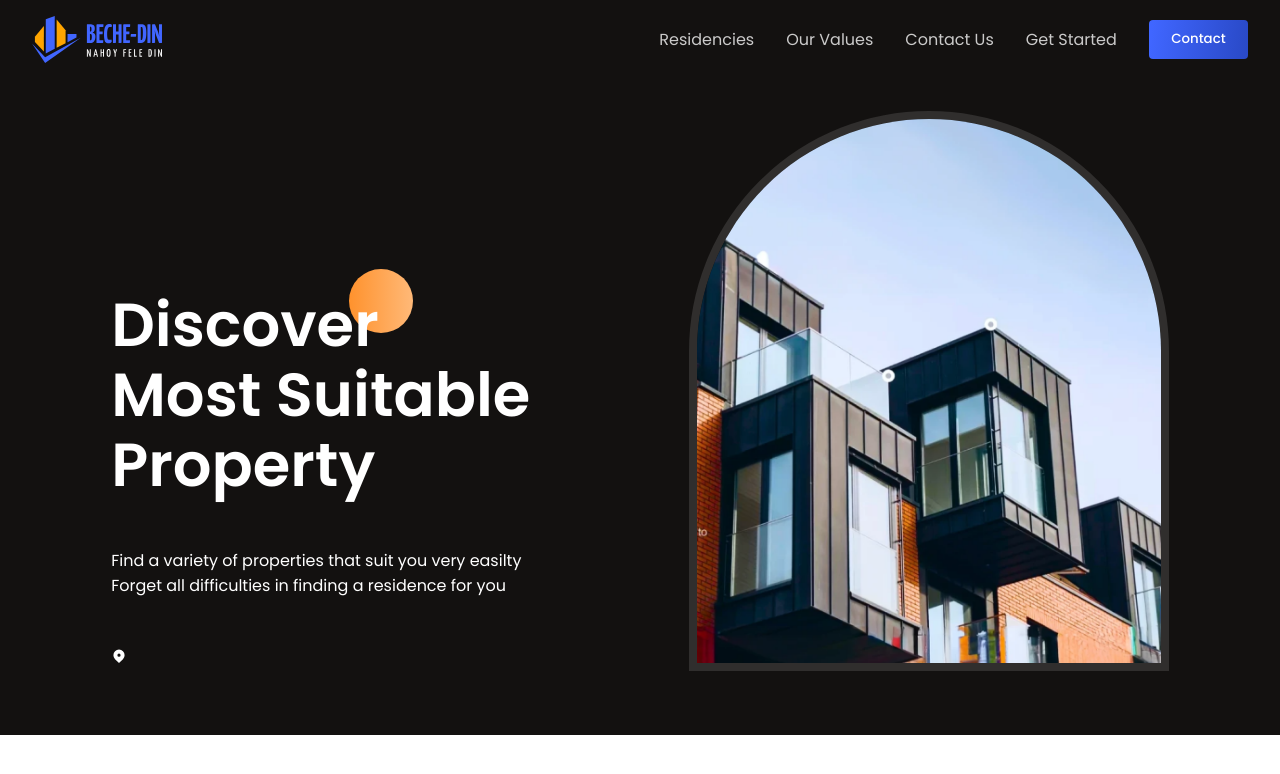
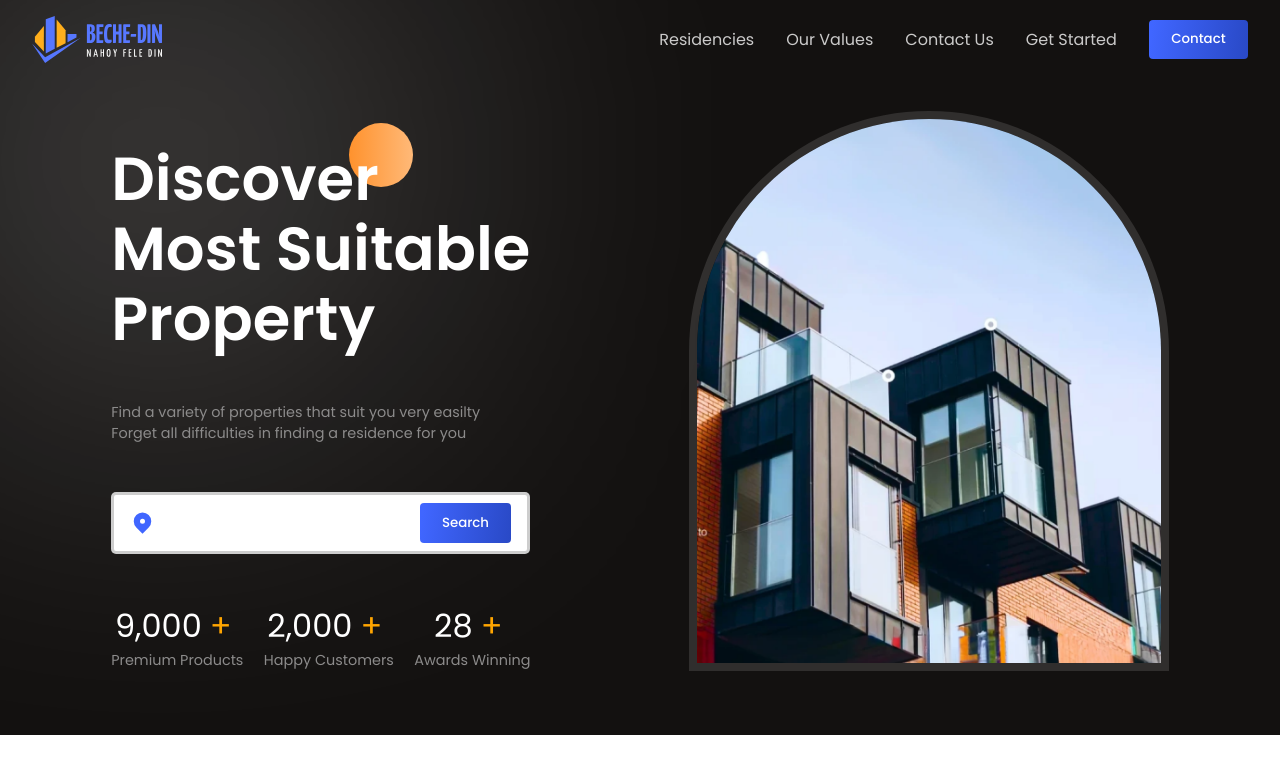
Before and after one commit to abuhasanrumi/beche-din, a React (Vite) app: page / in a window 1280 px wide. Shown: the top 774 px of the page. Built offline with nearby package versions, Linux system fonts and the light colour scheme.

Commit message:
hero section complete

```diff
--- /dev/null
+++ b/src/App.css
@@ -0,0 +1,18 @@
+.App {
+  position: relative;
+  overflow-x: clip;
+}
+
+.App > :nth-child(1) {
+  background-color: var(--black);
+  position: relative;
+}
+
+.white-gradient {
+  position: absolute;
+  height: 20rem;
+  width: 20rem;
+  background: rgba(255, 255, 255, 0.5222);
+  filter: blur(180px);
+  border-radius: 100px;
+}
--- a/src/App.jsx
+++ b/src/App.jsx
@@ -1,11 +1,15 @@
 import Header from "./components/Header/Header";
 import Hero from "./components/Hero/Hero";
+import "./App.css";
 
 function App() {
   return (
     <div className="App">
-      <Header />
-      <Hero />
+      <div>
+        <div className="white-gradient" />
+        <Header />
+        <Hero />
+      </div>
     </div>
   );
 }
--- a/src/components/Header/Header.css
+++ b/src/components/Header/Header.css
@@ -4,7 +4,6 @@
 }
 
 .h-wrapper {
-  background-color: var(--black);
   color: white;
 }
 
@@ -21,5 +20,4 @@
 
 .h-menu > *:hover {
   cursor: pointer;
-  transform: scale(1.1);
 }
--- a/src/components/Hero/Hero.css
+++ b/src/components/Hero/Hero.css
@@ -2,7 +2,6 @@
   color: white;
   position: relative;
   padding-bottom: 2rem;
-  background-color: var(--black);
 }
 
 .hero-container {
@@ -38,6 +37,35 @@
   z-index: -1;
 }
 
+.search-bar {
+  background-color: white;
+  border-radius: 5px;
+  border: 3px solid rgba(120, 120, 120, 0.374);
+  padding: 0.5rem 1rem;
+  justify-content: space-between;
+  width: 100%;
+  height: 62px;
+}
+
+.search-bar > input {
+  border: none;
+  outline: none;
+}
+
+.stats {
+  width: 100%;
+  justify-content: space-between;
+}
+
+.stat > :nth-child(1) {
+  font-size: 2rem;
+}
+
+.plus-sign {
+  color: orange;
+  padding: 0 0.5rem;
+}
+
 /* right side  */
 
 .image-container {
--- a/src/components/Hero/Hero.jsx
+++ b/src/components/Hero/Hero.jsx
@@ -1,6 +1,7 @@
 import React from "react";
 import "./Hero.css";
 import { HiLocationMarker } from "react-icons/hi";
+import CountUp from "react-countup";
 
 const Hero = () => {
   return (
@@ -15,13 +16,41 @@ const Hero = () => {
               Property
             </h1>
           </div>
-          <div className="flexColStart hero-des">
+          <div className="flexColStart hero-des secondaryText">
             <span>Find a variety of properties that suit you very easilty</span>
             <span>Forget all difficulties in finding a residence for you</span>
           </div>
 
-          <div className="search-bar">
-            <HiLocationMarker />
+          <div className="flexCenter search-bar">
+            <HiLocationMarker color="var(--blue)" size={25} />
+            <input type="text" />
+            <button className="button">Search</button>
+          </div>
+
+          <div className="flexCenter stats">
+            <div className="flexColCenter stat">
+              <span>
+                <CountUp start={8700} end={9000} duration={3} />
+                <span className="plus-sign">+</span>
+              </span>
+              <span className="secondaryText">Premium Products</span>
+            </div>
+
+            <div className="flexColCenter stat">
+              <span>
+                <CountUp start={1800} end={2000} duration={3} />
+                <span className="plus-sign">+</span>
+              </span>
+              <span className="secondaryText">Happy Customers</span>
+            </div>
+
+            <div className="flexColCenter stat">
+              <span>
+                <CountUp end={28} duration={1} />
+                <span className="plus-sign">+</span>
+              </span>
+              <span className="secondaryText">Awards Winning</span>
+            </div>
           </div>
         </div>
         {/* right side */}
```
